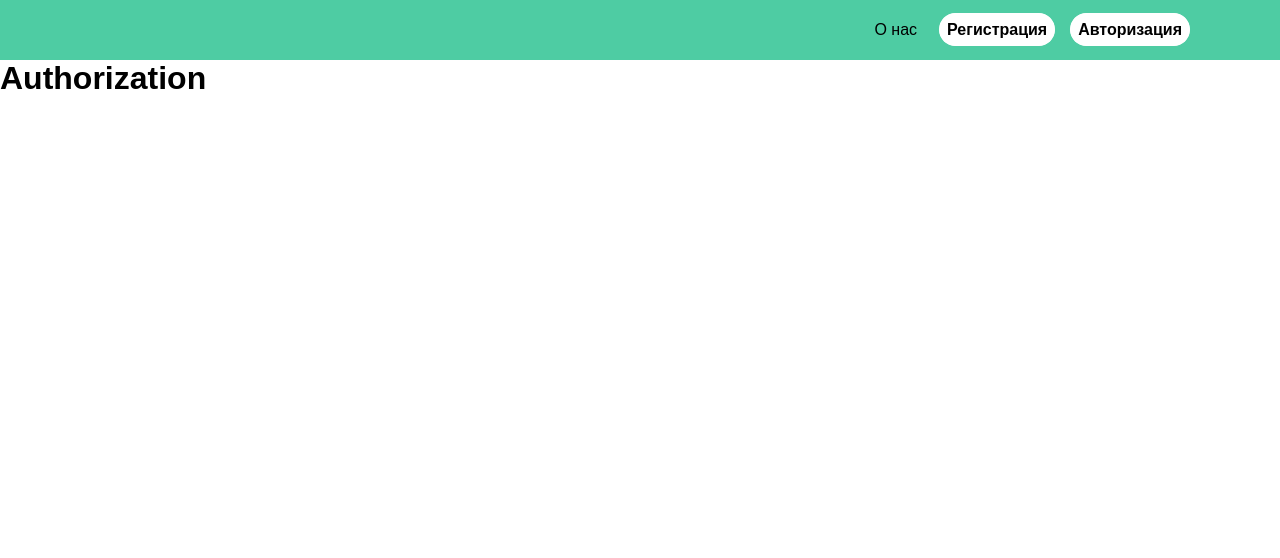
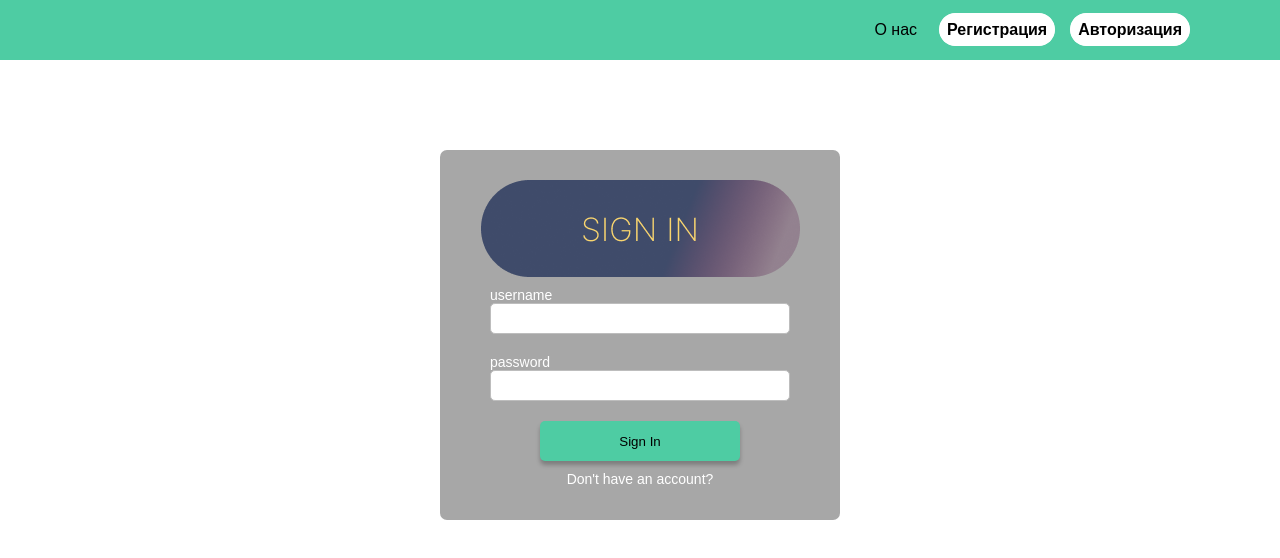
Before and after one commit to Ikiso/Medicine, a React (Create React App) app in the folder current/frontend/: page /authorization in a window 1280 px wide. Shown: the top 558 px of the page. Built offline with nearby package versions, Linux system fonts and the light colour scheme.

Commit message:
update page authorization

```diff
--- a/current/frontend/src/pages/Registration.module.css
+++ b/current/frontend/src/pages/Authen.module.css
@@ -4,7 +4,15 @@
     align-items: center;
 }
 
-.container {
+.container__author {
+    width: 400px;
+    height: 370px;
+    margin-top: calc((100vh - 620px) / 2);
+    background-color: var(--primary-background);
+    border-radius: 7px;
+}
+
+.container__regist {
     width: 400px;
     height: 500px;
     margin-top: calc((100vh - 620px) / 2);
--- a/current/frontend/src/pages/Authorization.jsx
+++ b/current/frontend/src/pages/Authorization.jsx
@@ -1,9 +1,26 @@
 import React from 'react';
+import classes from "./Authen.module.css";
+import sign_in from "../images/sign_in.png";
+import Input from "../components/Input";
+import Button from "../components/Button";
+import {Link} from "react-router-dom";
 
 const Authorization = () => {
     return (
-        <div>
-            <h1>Authorization</h1>
+        <div className={classes.wrapper} >
+            <div className={classes.container__author}>
+                <div className={classes.images}>
+                    <img src={sign_in} alt="sign_in"/>
+                </div>
+
+                <Input text="username" name="username"/>
+                <Input text="password" name="password" type="password"/>
+
+                <div className={classes.button__send}>
+                    <Button>Sign In</Button>
+                    <Link className={classes.link} to="/registration" >Don't have an account?</Link>
+                </div>
+            </div>
         </div>
     );
 };
--- a/current/frontend/src/pages/Registration.jsx
+++ b/current/frontend/src/pages/Registration.jsx
@@ -2,13 +2,13 @@ import React from 'react';
 import { Link } from "react-router-dom";
 import Input from "../components/Input";
 import Button from "../components/Button";
-import classes from './Registration.module.css';
+import classes from './Authen.module.css';
 import sign_up from '../images/sign_up.png';
 
 const Registration = () => {
     return (
         <div className={classes.wrapper} >
-            <div className={classes.container}>
+            <div className={classes.container__regist}>
                 <div className={classes.images}>
                     <img src={sign_up} alt="sign_up"/>
                 </div>
@@ -20,7 +20,7 @@ const Registration = () => {
 
                 <div className={classes.button__send}>
                     <Button>Sign Up</Button>
-                    <Link className={classes.link} to="/authorization" >Have account?</Link>
+                    <Link className={classes.link} to="/authorization" >Do you have an account?</Link>
                 </div>
             </div>
         </div>
```
